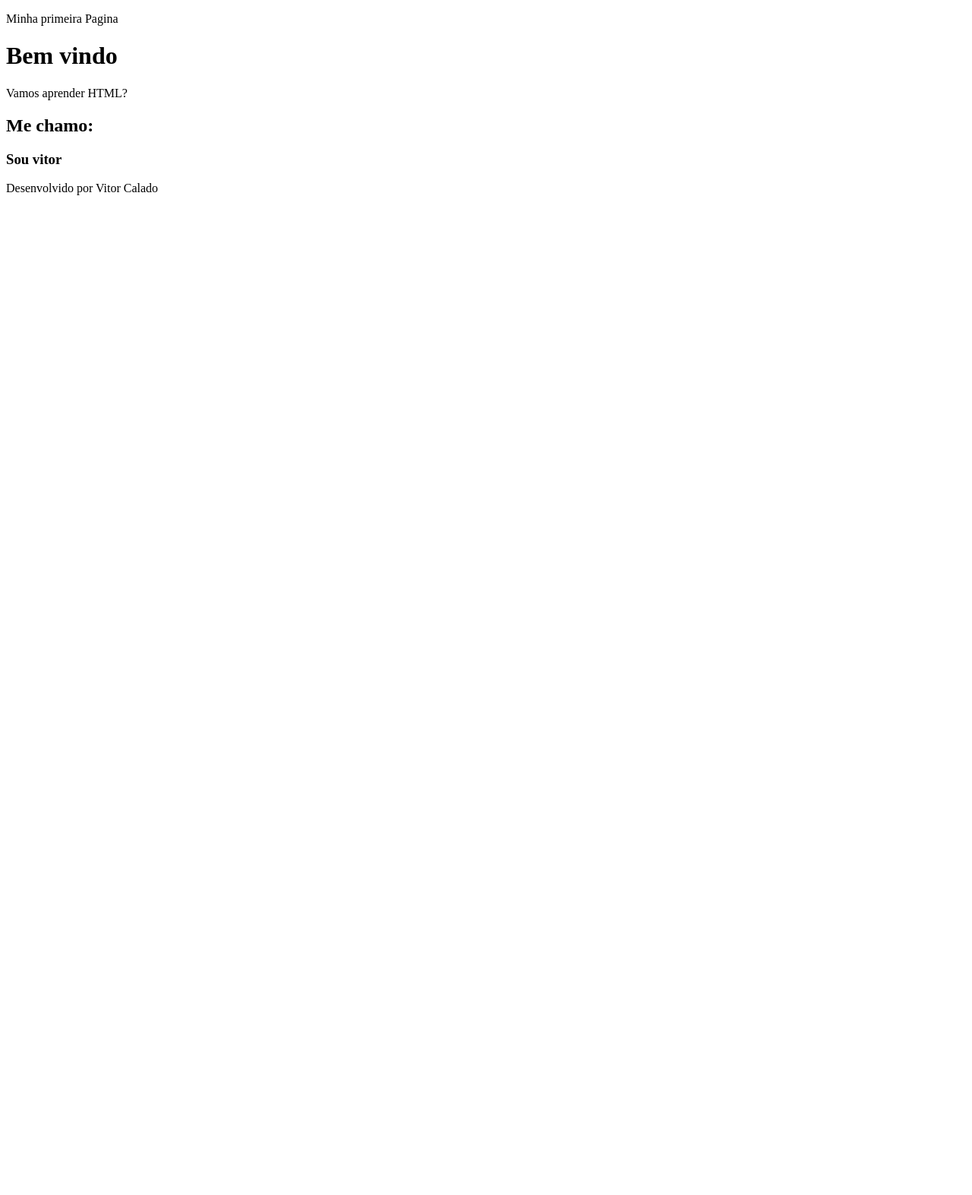
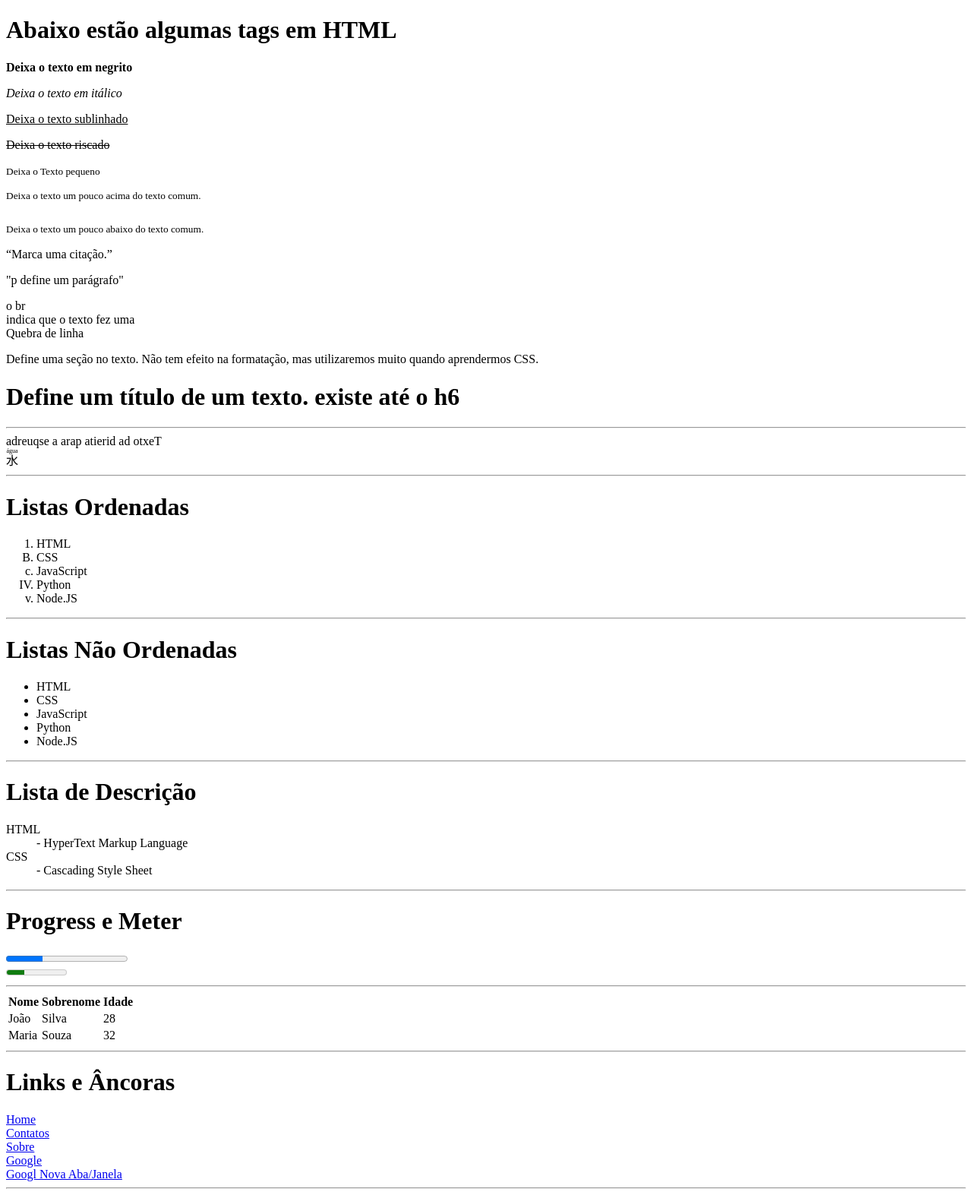
Before and after one commit to vscalado/DIO-HTML-CSS, a plain HTML site: page index.html in a window 1280 px wide. Shown: the whole page at 76% size. Before the commit the page ends 800 px from the top, so only its background shows below. Drawn offline with Linux system fonts and the light colour scheme.

Commit message:
Trocado o Curso para HTML5 e CSS3 da treinaweb

```diff
--- a/index.html
+++ b/index.html
@@ -7,18 +7,91 @@
     </head>
 
     <body>
-        <p>Minha primeira Pagina</p>
+        <!--<p>Curso de HTML5 e CSS3 da TreinaWeb</p>-->
 
-        <header>
-            <h1>Bem vindo</h1>
-            <p>Vamos aprender HTML?</p>
-            <h2>Me chamo:</h2>
-            <h3>Sou vitor</h3>
-        </header>
+        <h1>Abaixo estão algumas tags em HTML</h1>
 
-        <footer>
-            <p>Desenvolvido por Vitor Calado</p>
-        </footer>
+        <p><b>Deixa o texto em negrito</b></p>
+        <p><i>Deixa o texto em itálico</i></p>
+        <p><ins>Deixa o texto sublinhado</ins></p>
+        <p><del>Deixa o texto riscado</del></p>
+        <p><small>Deixa o Texto pequeno</small></p>
+        <p><sup>Deixa o texto um pouco acima do texto comum.</sup></p>
+        <p><sub>Deixa o texto um pouco abaixo do texto comum.</sub></p>
+        <p><q>Marca uma citação.</q></p>
+        <p>"p define um parágrafo"</p>
+        <p>o br <br/> indica que o texto fez uma <br/>Quebra de linha</p>
+        <p><span>Define uma seção no texto. Não tem efeito na formatação,
+            mas utilizaremos muito quando aprendermos CSS.</span></p>
+        <h1>Define um título de um texto. existe até o h6</h1>
+        <hr/>
+        <bdo dir="rtl" >Texto da direita para a esquerda<br/></bdo>
+        <ruby>
+            水 <rt> água </rt>
+        </ruby>
+        <hr>
+        <h1>Listas Ordenadas</h1>
+        <ol>
+            <li type="1">HTML</li>
+            <li type="A">CSS</li>
+            <li type="a">JavaScript</li>
+            <li type="I">Python</li>
+            <li type="i">Node.JS</li>
+        </ol>
+        <hr>
+        <h1>Listas Não Ordenadas</h1>
+        <ul>
+            <li>HTML</li>
+            <li>CSS</li>
+            <li>JavaScript</li>
+            <li>Python</li>
+            <li>Node.JS</li>
+        </ul>
+        <hr>
+        <h1>Lista de Descrição</h1>
+        <dl>
+            <dt>HTML</dt>
+            <dd>- HyperText Markup Language</dd>
+            <dt>CSS</dt>
+            <dd>- Cascading Style Sheet</dd>
+        </dl>
+        <hr>
+        <h1>Progress e Meter</h1>
+        <progress value="30" max="100"></progress><br>
+        <meter value="30" max="100" min="0"></meter>
+        <hr>
+        <table>
+            <thead>
+                <tr>
+                    <th>Nome</th>
+                    <th>Sobrenome</th>
+                    <th>Idade</th>
+                </tr>
+            </thead>
+            <tbody>
+                <tr>
+                    <td>João</td>
+                    <td>Silva</td>
+                    <td>28</td>
+                </tr>
+                <tr>
+                    <td>Maria</td>
+                    <td>Souza</td>
+                    <td>32</td>
+                </tr>
+            </tbody>
+        </table>
+        <hr>
+
+        <h1>Links e Âncoras</h1>
+        <a href="index.html">Home</a><br>
+        <a href="contato.html">Contatos</a><br>
+        <a href="about.html">Sobre</a><br>
+
+        <a href="google.com" >Google</a><br>
+
+        <a href="google.com" target="_blank" >Googl Nova Aba/Janela</a>
+        <hr>
 
     </body>
 
```
Also changed, not shown: about.html (added, +49 -0 lines), contato.html (added, +63 -0 lines).
